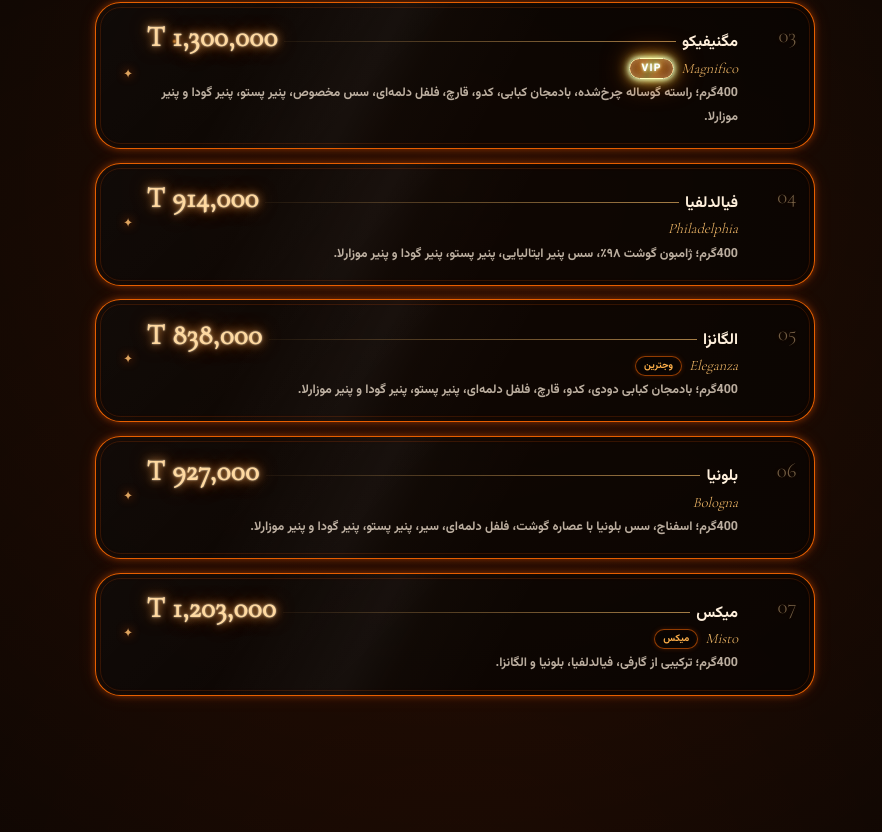
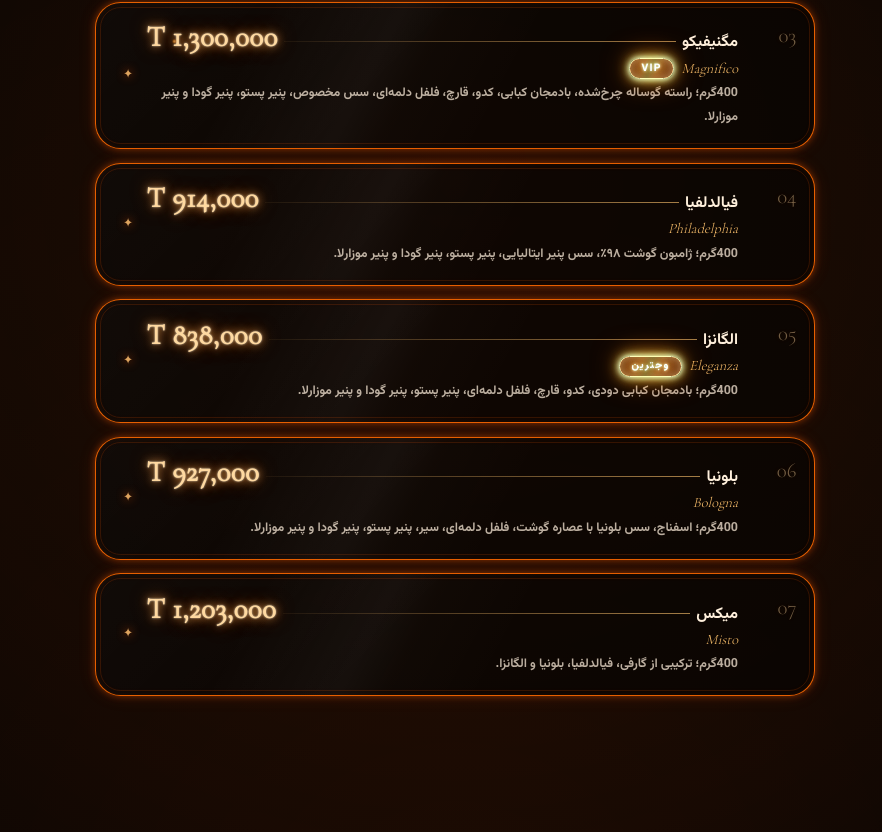
Before and after one commit to mahmoodknds/Garfilas, a Next.js app: page / in a window 1280 px wide. Shown: the part 1483-2315 px from the top of the page, without its empty margins (185-1067 px from the left). Built offline with nearby package versions, Linux system fonts and the light colour scheme.

Commit message:
fix(menu): remove mix tag and apply VIP styling to vegetarian

```diff
--- a/components/sections/Menu/MenuSection.tsx
+++ b/components/sections/Menu/MenuSection.tsx
@@ -63,7 +63,6 @@ const items: MenuItem[] = [
     italian: "Misto",
     description: "400گرم؛ ترکیبی از گارفی، فیالدلفیا، بلونیا و الگانزا.",
     price: "1,203,000",
-    tag: "میکس",
   },
 ];
 
@@ -95,7 +94,7 @@ export default function MenuSection() {
                 <div className={styles.meta}>
                   <span className={styles.italian} dir="ltr">{item.italian}</span>
                   {item.tag && (
-                    <span className={item.tag === "VIP" ? `${styles.tag} ${styles.vipTag}` : styles.tag}>{item.tag}</span>
+                    <span className={item.tag === "VIP" || item.tag === "وجترین" ? `${styles.tag} ${styles.vipTag}` : styles.tag}>{item.tag}</span>
                   )}
                 </div>
                 <p className={styles.description}>{item.description}</p>
```
